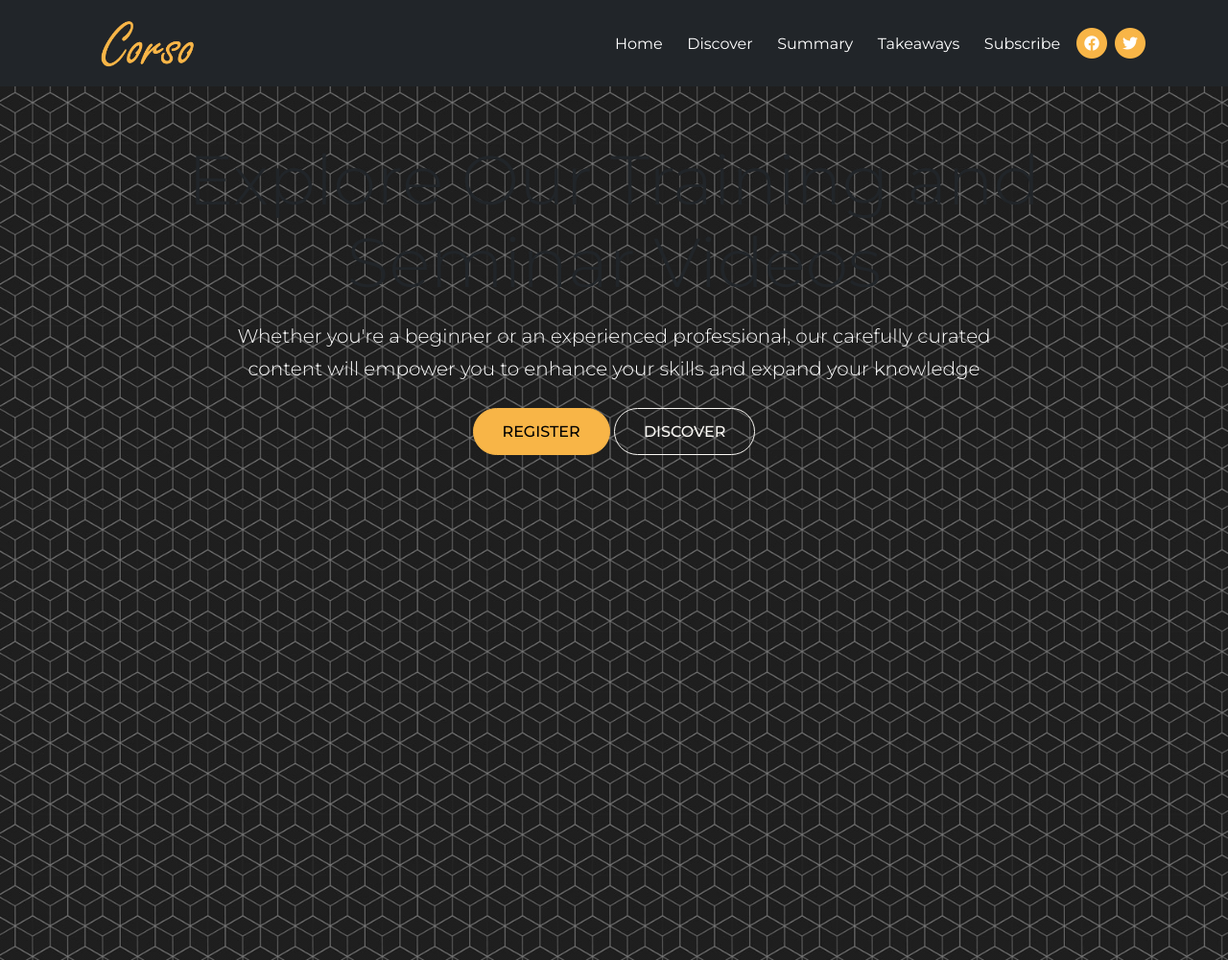
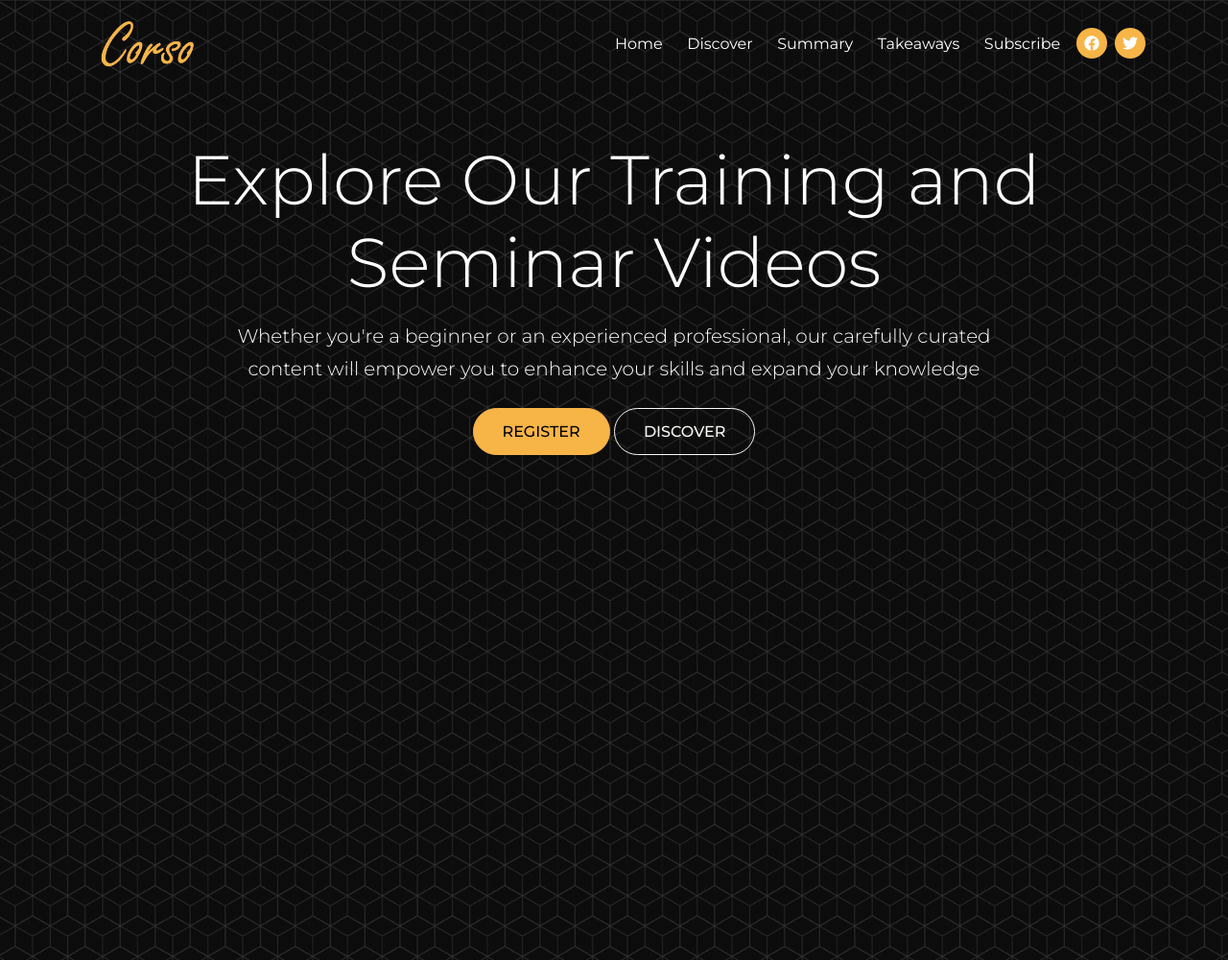
Before and after one commit to Mursalin7842/BSS-Internship-Tasks, a website: page phase-2-bootstrap/module8/index.html in a window 1280 px wide. Shown: the whole page at 96% size. Drawn offline with Linux system fonts and the light colour scheme.

Commit message:
module 8 header section complete

```diff
--- a/phase-2-bootstrap/module8/index.html
+++ b/phase-2-bootstrap/module8/index.html
@@ -18,7 +18,7 @@
 
 <body>
 
-  <nav class="navbar navbar-expand-lg fixed-top navbar-dark bg-dark">
+  <nav class="navbar navbar-expand-lg fixed-top navbar-dark">
     <div class="container">
       <a href="index.html" class="navbar-brand">
         <img src="images/logo.png" width="150">
@@ -76,7 +76,7 @@
     <div class="container">
       <div class="row mb-5 text-center">
         <div class="col-12 text-container">
-          <h1 class="display-2 mt-3">Explore Our Training and Seminar Videos</h1>
+          <h1 class="display-2 mt-3 text-white">Explore Our Training and Seminar Videos</h1>
           <p class="lead text-white w-75 m-auto mb-4">
             Whether you're a beginner or an experienced professional,
             our carefully curated content will empower you to enhance your
--- a/phase-2-bootstrap/module8/scss/styles.scss
+++ b/phase-2-bootstrap/module8/scss/styles.scss
@@ -1,6 +1,15 @@
 .header{
     min-height: 1000px;
-    background: linear-gradient(rgba(0, 0, 0, 0.5), rgba(0, 0, 0, 0.5)), url("../images/header-background.jpg") no-repeat center center;
+    background: linear-gradient(to bottom right,
+        rgba(0, 0, 0, 0.8),
+        rgba(0, 0, 0, 0.8)),
+        url("../images/header-background.jpg") no-repeat center center;
     background-size: cover;
 
 }
+
+@media (max-width: 990px) {
+    .navbar {
+        background: var(--bs-dark);
+    }
+}
```
Also changed, not shown: phase-2-bootstrap/module8/css/styles.css.
